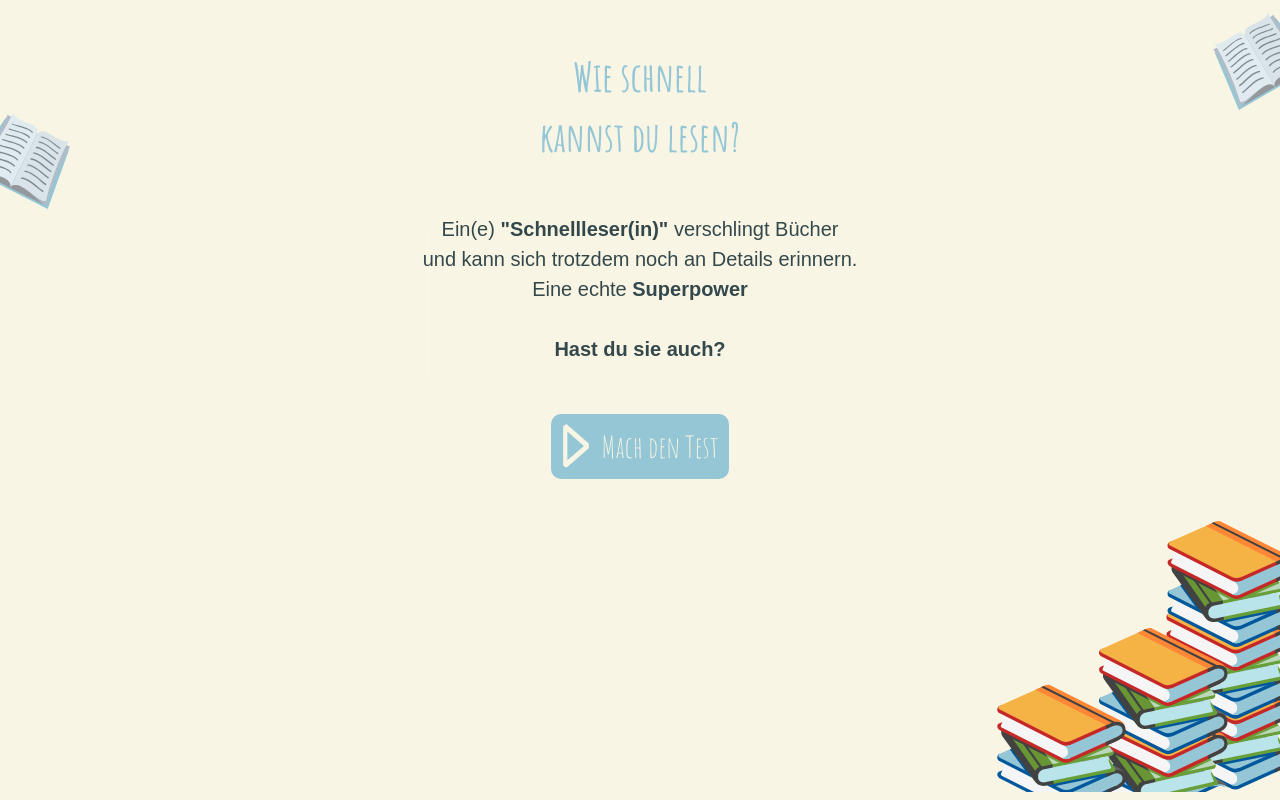
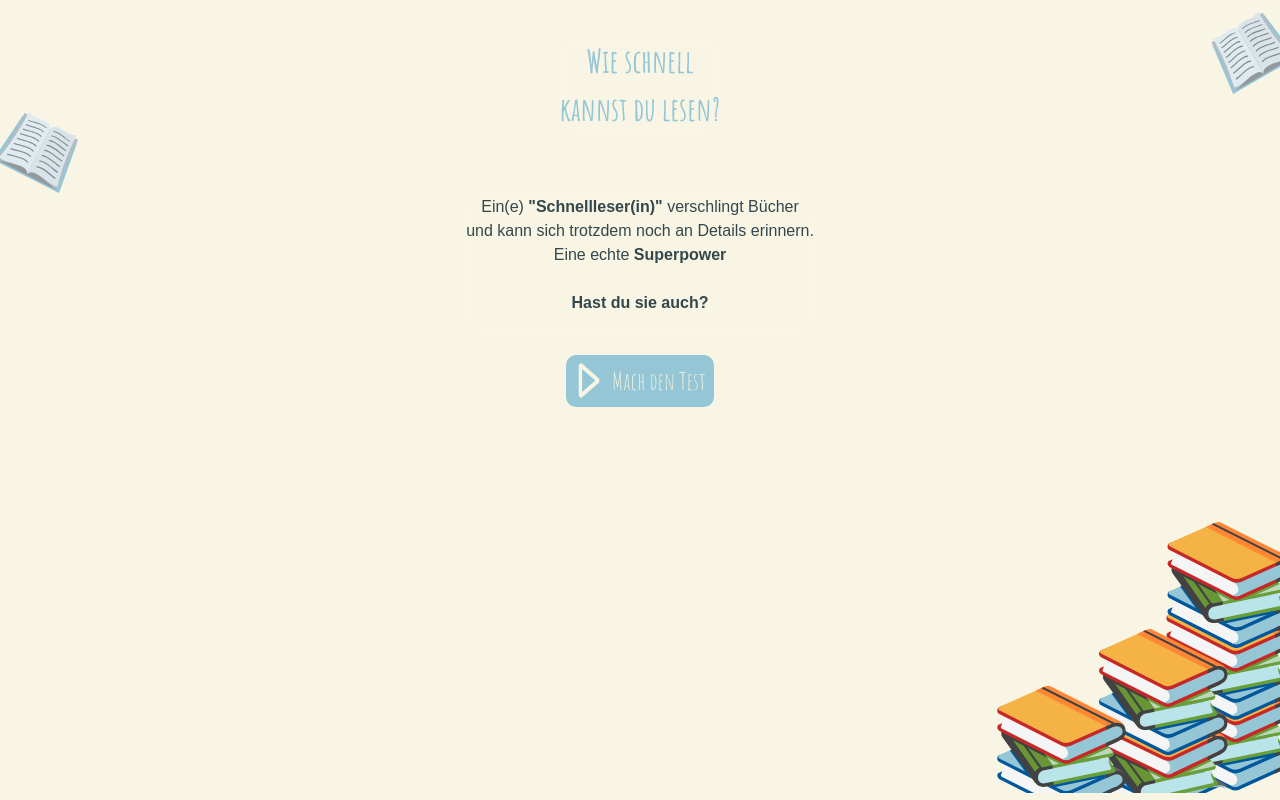
Before and after one commit to tatjanafichtner/capstone-fast-reading-app, a Next.js app: page / in a window 1280 px wide. Built offline with nearby package versions, Linux system fonts and the light colour scheme.

Commit message:
fix flying book style

```diff
--- a/components/FlyingBook.tsx
+++ b/components/FlyingBook.tsx
@@ -35,6 +35,6 @@ const FlyingBookStyle = styled.div<{
   position: absolute;
   z-index: 1;
   top: ${(props) => props.top}px;
-  left: ${(props) => (props.position === "left" ? "-20px" : "auto")};
+  left: ${(props) => (props.position === "left" ? "-10px" : "auto")};
   right: ${(props) => (props.position === "right" ? "-20px" : "auto")};
 `;
--- a/components/LinkedButton.tsx
+++ b/components/LinkedButton.tsx
@@ -40,7 +40,7 @@ const ButtonLink = styled.a`
   background-color: var(--custom-color-blue);
   color: var(--custom-color-white);
   font-family: "Amatic SC";
-  font-size: 30px;
+  font-size: 1.5rem;
   cursor: pointer;
   &:active {
     box-shadow: 5px 5px 5px lightslategrey;
--- a/components/QuizButton.tsx
+++ b/components/QuizButton.tsx
@@ -28,7 +28,7 @@ const StyledButton = styled.button`
   background-color: var(--custom-color-blue);
   color: var(--custom-color-white);
   font-family: "Amatic SC";
-  font-size: 30px;
+  font-size: 1.5rem;
   cursor: pointer;
   &:active {
     box-shadow: 5px 5px 5px lightslategrey;
--- a/pages/index.tsx
+++ b/pages/index.tsx
@@ -22,15 +22,15 @@ const Home = ({ setStartingTime }: HomeProps) => {
         <FlyingBook
           imgLocation="left"
           description="blue open book on the left side"
-          imageWidth={117}
-          imageHeight={117}
+          imageWidth={100}
+          imageHeight={100}
           top={100}
         />
         <FlyingBook
           imgLocation="right"
           description="blue open book on the right side"
-          imageWidth={117}
-          imageHeight={117}
+          imageWidth={100}
+          imageHeight={100}
         />
         <BookStack>
           <Image
@@ -46,7 +46,7 @@ const Home = ({ setStartingTime }: HomeProps) => {
           <h1>
             Wie schnell <br /> kannst du lesen?
           </h1>
-
+          <br />
           <p>
             Ein(e) <b>&quot;Schnellleser(in)&quot;</b> verschlingt Bücher <br />
             und kann sich trotzdem noch an Details erinnern. <br /> Eine echte{" "}
--- a/styles/globals.css
+++ b/styles/globals.css
@@ -20,7 +20,7 @@ body {
   background-color: var(--custom-color-white);
   font-family: Arial, Helvetica, sans-serif;
   line-height: 1.5;
-  font-size: 20px;
+  font-size: 1rem;
 }
 
 main {
@@ -33,7 +33,7 @@ h1,
 h2 {
   font-family: "Amatic SC";
   color: var(--custom-color-blue);
-  font-size: 40px;
+  font-size: 2rem;
 }
 
 p {
```
Also changed, not shown: pages/result.tsx (+16 -17 lines), public/pics/flying-book-left.svg, public/pics/flying-book-right.svg.
